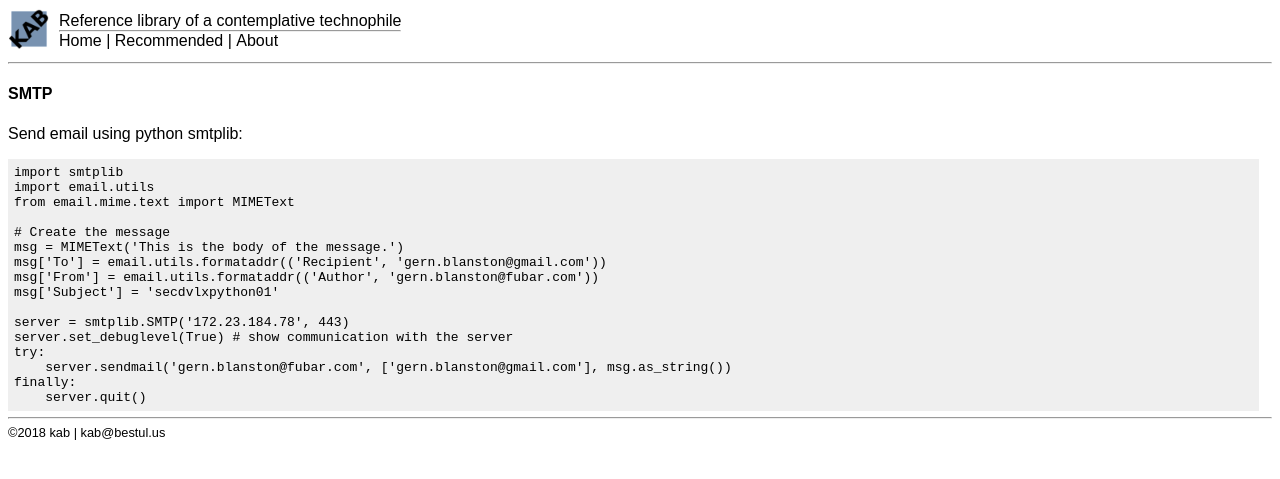
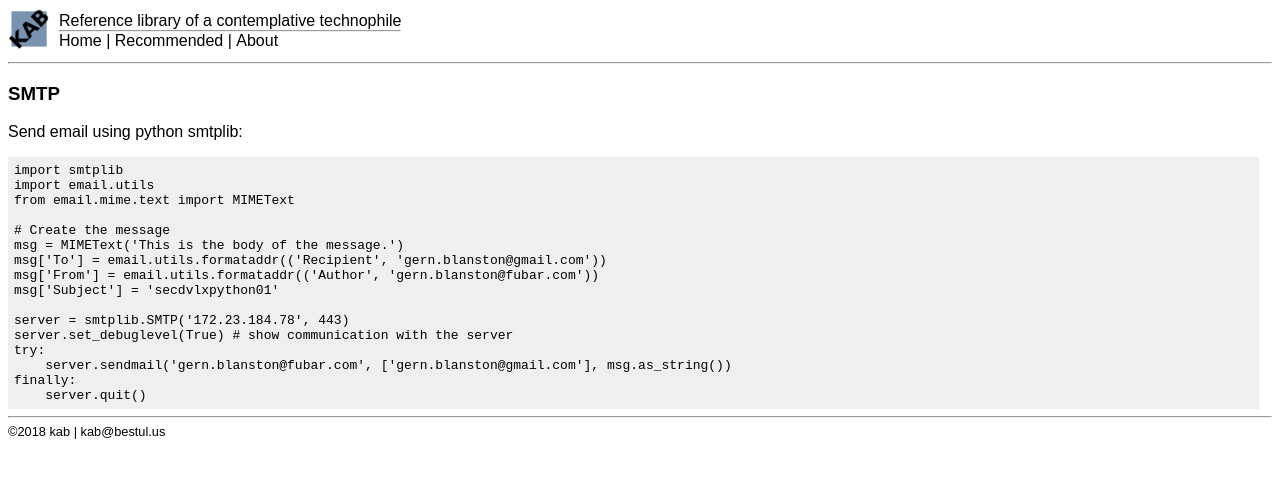
Before and after one commit to kabtech/kab, a Jekyll site: the page built from ccc/smtp.md, in a window 1280 px wide. Shown: the top 479 px of the page. Built offline with Jekyll 4.4.1, drawn with Linux system fonts in a browser that asks for light colours.

````diff
--- a/ccc/smtp.md
+++ b/ccc/smtp.md
@@ -4,7 +4,7 @@ title: SMTP
 group: ccc
 ---
 
-#### SMTP
+### SMTP
 
 Send email using python smtplib:
 ```
````
